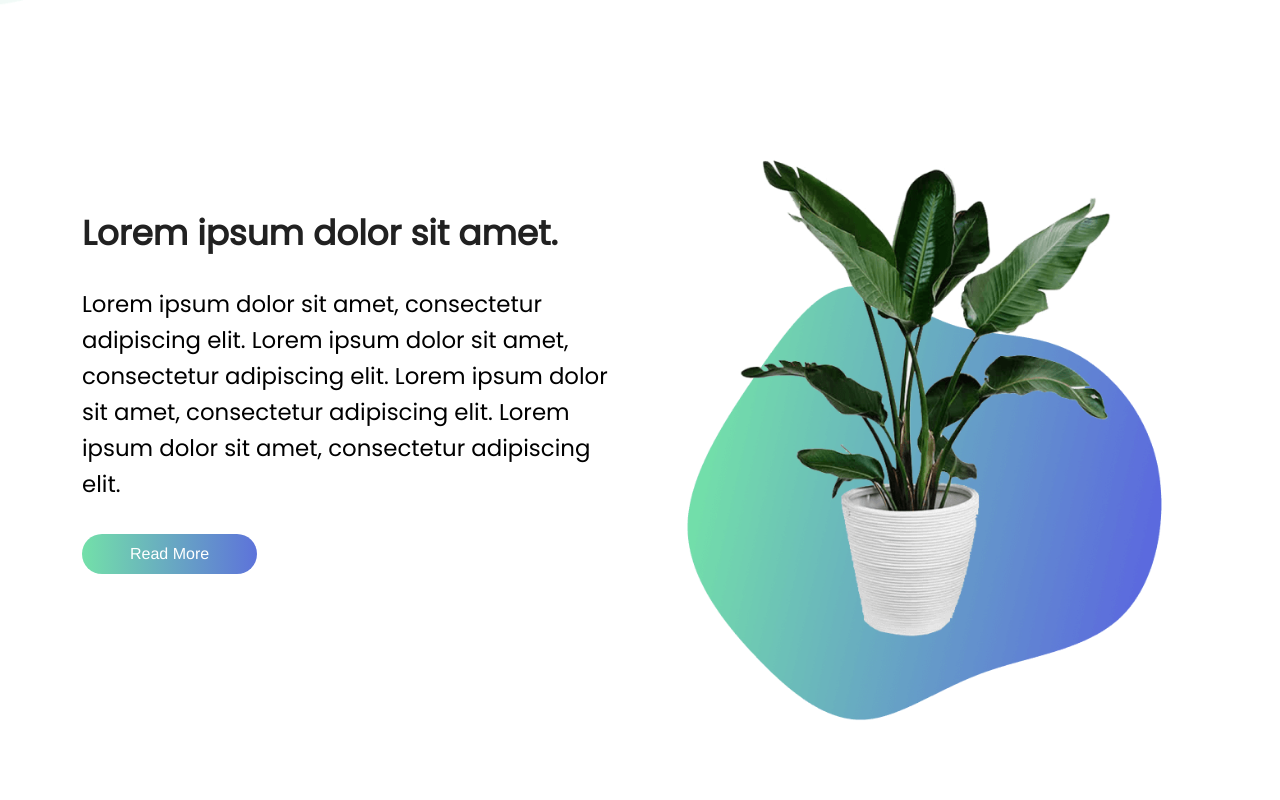
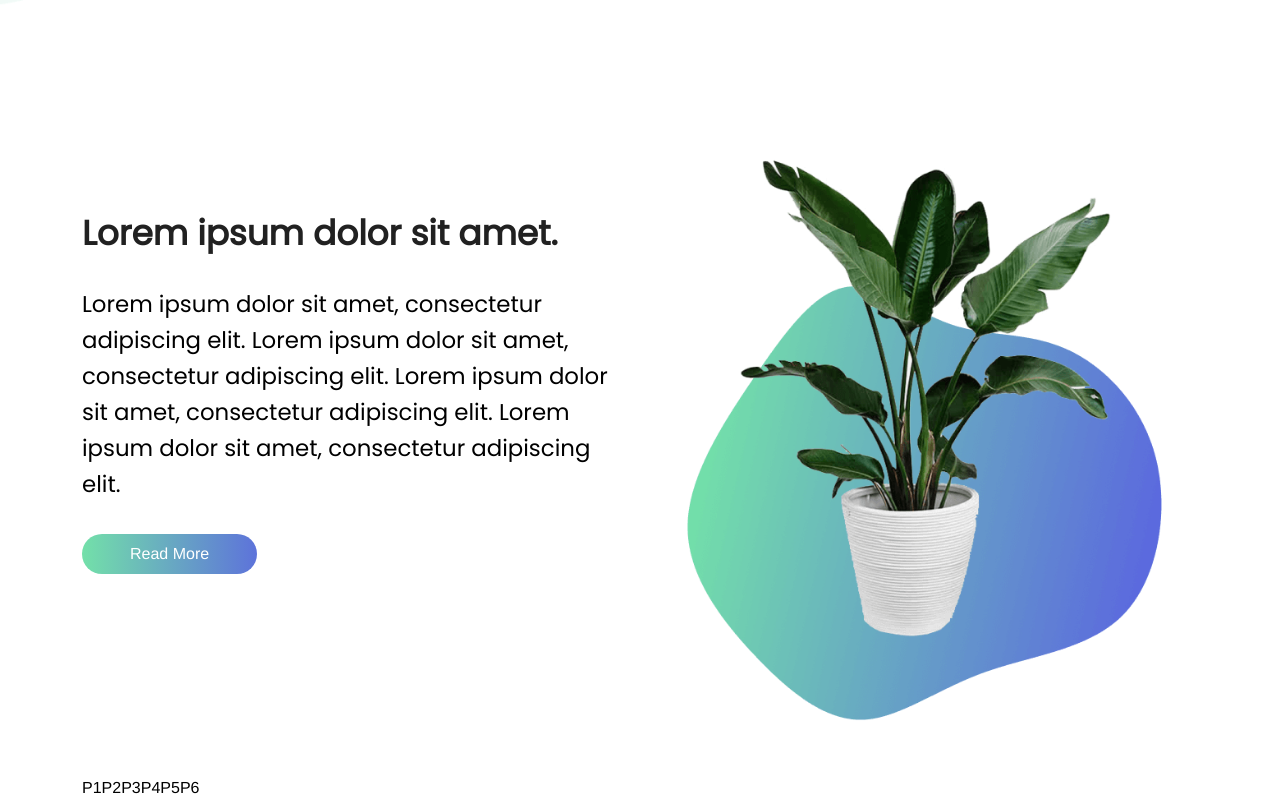
Before and after one commit to Harry-Gardiner/Cold-Banana, a Vue app: page / in a window 1280 px wide. Shown: the part 774-1574 px from the top of the page. Before the commit the page ends 1550 px from the top, so only its background shows below. Built offline with nearby package versions, Linux system fonts and the light colour scheme; no server answers.

Commit message:
Products - created products component with base content for testing and layout

```diff
--- a/src/App.vue
+++ b/src/App.vue
@@ -10,6 +10,7 @@
     content="Lorem ipsum dolor sit amet, consectetur adipiscing elit. Lorem ipsum dolor sit amet, consectetur adipiscing elit. Lorem ipsum dolor sit amet, consectetur adipiscing elit. Lorem ipsum dolor sit amet, consectetur adipiscing elit."
     filename="Image_Blob_min.png"
   />
+  <ProductsGrid />
 </template>
 
 
@@ -17,12 +18,15 @@
 import AppNavbar from "./components/AppNavbar.vue";
 import Hero from "./components/AppHero.vue";
 import ImageWithText from "./components/ImageWithText.vue";
+import ProductsGrid from "./components/ProductsGrid.vue";
+
 export default {
   name: "App",
   components: {
     AppNavbar,
     Hero,
     ImageWithText,
+    ProductsGrid,
   },
 };
 </script>
--- /dev/null
+++ b/src/components/ProductsGrid.vue
@@ -0,0 +1,32 @@
+<template>
+  <section class="products-grid container d-flex flex-wrap">
+    <div class="product">P1</div>
+    <div class="product">P2</div>
+    <div class="product">P3</div>
+    <div class="product">P4</div>
+    <div class="product">P5</div>
+    <div class="product">P6</div>
+  </section>
+</template>
+
+<script>
+import axios from "axios";
+
+export default {
+  name: "ProductsGrid",
+  components: {},
+  data() {
+    return {
+      data: null,
+    };
+  },
+  mounted() {
+    axios.get(this.apiUrl).then((response) => (this.data = response));
+  },
+};
+</script>
+
+<style lang="scss" scoped>
+.products-grid {
+}
+</style>
```
